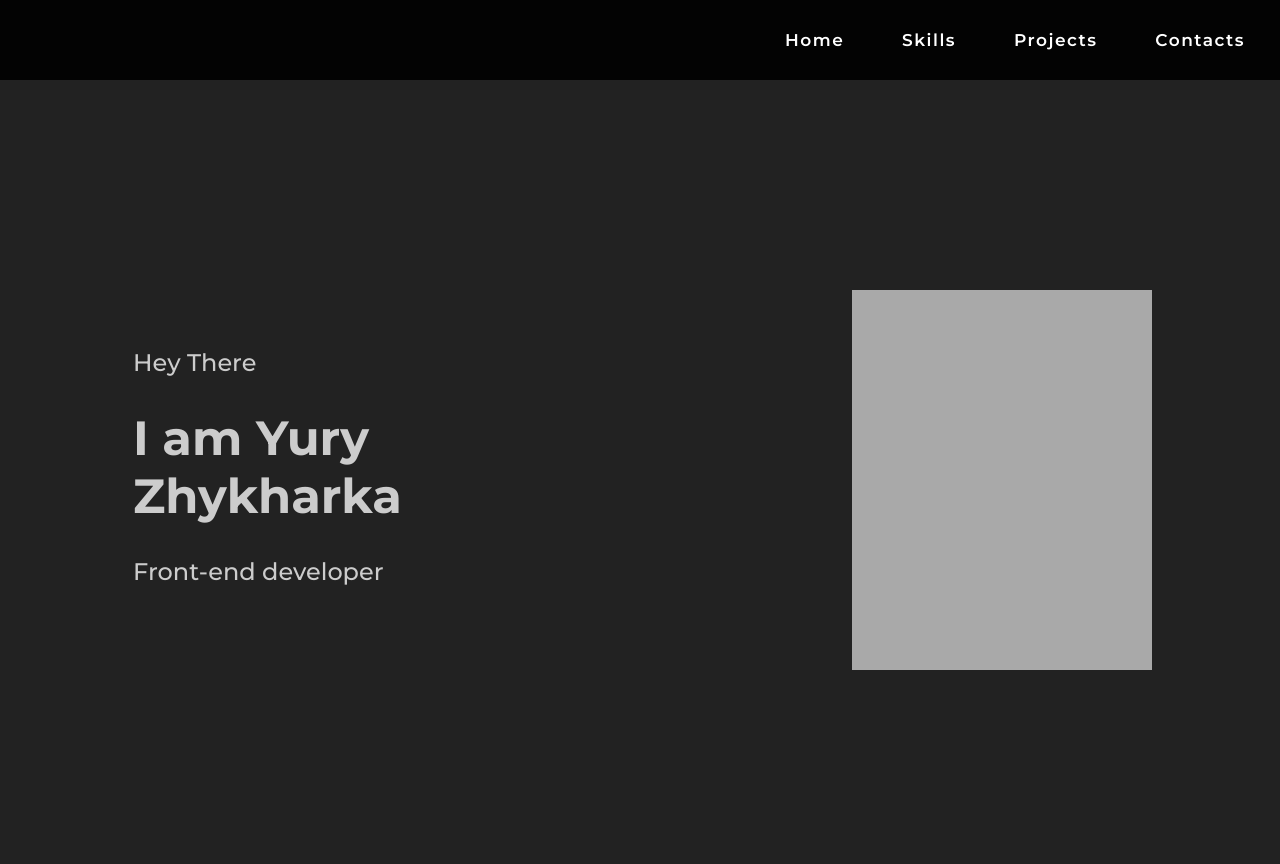
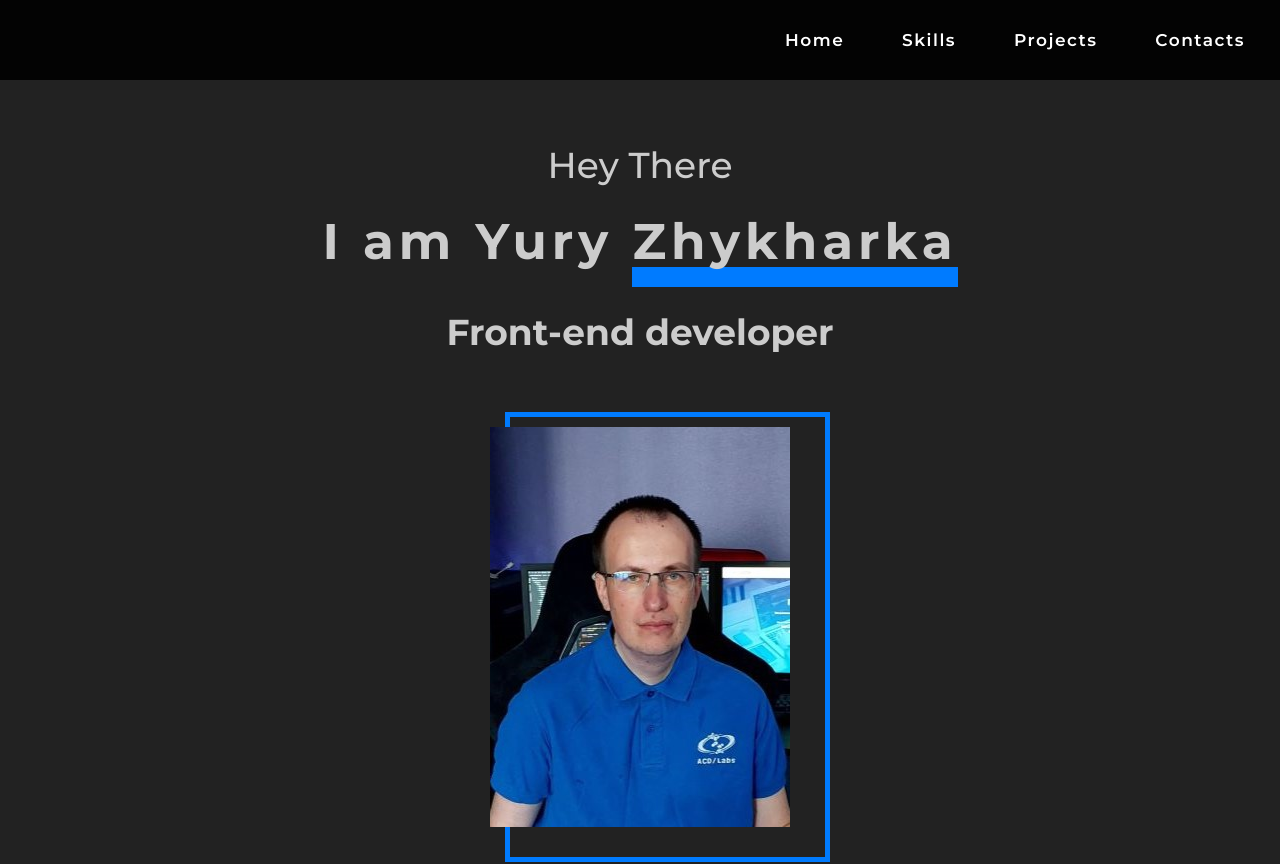
Before and after one commit to YuryHouse/yurasz-portfolio, a React (Create React App) app: page / in a window 1280 px wide. Shown: the top 864 px of the page. Built offline with nearby package versions, Linux system fonts and the light colour scheme.

Commit message:
Main.js and Main.module.scss has been changed

```diff
--- a/src/common/styles/Container.module.css
+++ b/src/common/styles/Container.module.css
@@ -8,8 +8,9 @@
     flex-wrap: wrap;
 }
 
-@media screen and (max-width: 844px) {
+@media screen and (max-width: 1300px) {
     .container {
         justify-content: center;
+        flex-direction: column;
     }
 }
--- a/src/footer/Footer.module.scss
+++ b/src/footer/Footer.module.scss
@@ -11,7 +11,7 @@
         justify-content: flex-start;
         .title {
             color: $textColor;
-            @include text(24px, 2.0);
+            @include text(18px, 2.0);
             font-family: 'Montserrat', sans-serif;
         }
 
--- a/src/main/Main.js
+++ b/src/main/Main.js
@@ -8,11 +8,13 @@ function Main() {
         <div className={style.mainBlock}>
             <div className={styleContainer.container}>
                 <div className={style.intro}>
-                    <span>Hey There</span>
-                    <h1>I am Yury Zhykharka</h1>
-                    <p>Front-end developer</p>
+                    <div>Hey There</div>
+                    <span>I am Yury <span>Zhykharka</span></span>
+                    <h1>Front-end developer</h1>
                 </div>
-                <div className={style.photo}></div>
+                <div className={style.photo}>
+                    <div className={style.image}></div>
+                </div>
             </div>
         </div>
     );
--- a/src/main/Main.module.scss
+++ b/src/main/Main.module.scss
@@ -1,31 +1,99 @@
 @import "../common/styles/sass/variables";
 @import "../common/styles/sass/mixins";
 
-
 .mainBlock {
+  background-color: #222;
   height: 100vh;
-  background-color: #222;
-  @media screen and (max-width: 782px) {
+  @media screen and (max-width: 1000px) {
     height: min-content;
+    padding: 50px 0;
   }
 
   .intro {
     font-family: 'Montserrat', sans-serif;
-    width: 300px;
-    padding: 5px;
+    @include text(50px, 1.8);
     color: $textColor;
-    @include text(24px, 1.2);
-    @media screen and (max-width: 1179px) {
-      font-size: 24px;
-      font-weight: bold;
-      text-align: center;
+
+    div {
+      font-family: 'Montserrat', sans-serif;
+      @include text(36px, 1.8);
+      @media screen and (max-width: 1300px) {
+        text-align: center;
+      }
+    }
+
+    span {
+      &:nth-child(2) {
+        margin: 10px 0;
+        font-weight: 700;
+        letter-spacing: 5px;
+
+        span {
+          position: relative;
+          z-index: 0;
+          display: inline-block;
+
+          &:before {
+            content: '';
+            position: absolute;
+            width: 100%;
+            height: 20px;
+            background-color: $primaryColor;
+            bottom: 0;
+            z-index: -1;
+          }
+        }
+      }
+
+      @media screen and (max-width: 800px) {
+        display: block;
+        text-align: center;
+      }
+    }
+
+    h1 {
+      @include text(36px, 2.5);
+      color: $textColor;
+      margin: 0;
+      @media screen and (max-width: 1300px) {
+        text-align: center;
+      }
+      @media screen and (max-width: 500px) {
+        text-align: center;
+        @include text(36px, 1.2);
+      }
     }
   }
 
   .photo {
-    width: 300px;
-    height: 380px;
-    background-color: darkgrey;
-    margin: 5px 0;
+    position: relative;
+    z-index: 1;
+    @media screen and (max-width: 1300px) {
+      margin-top: 50px;
+    }
+
+    .image {
+      height: 400px;
+      width: 300px;
+      background-image: url('../assets/image/myPhoto.jpg');
+      background-position: 80% 0;
+      @media screen and (max-width: 600px) {
+        height: 360px;
+        width: 260px;
+        transition: .5s;
+      }
+
+      &:before {
+        content: '';
+        position: absolute;
+        height: 110%;
+        width: 105%;
+        border: 5px solid $primaryColor;
+        left: 15px;
+        top: -15px;
+        z-index: -1;
+      }
+    }
   }
+
 }
```
Also changed, not shown: src/assets/image/me.jpg (deleted), src/assets/image/myPhoto.jpg (added).
